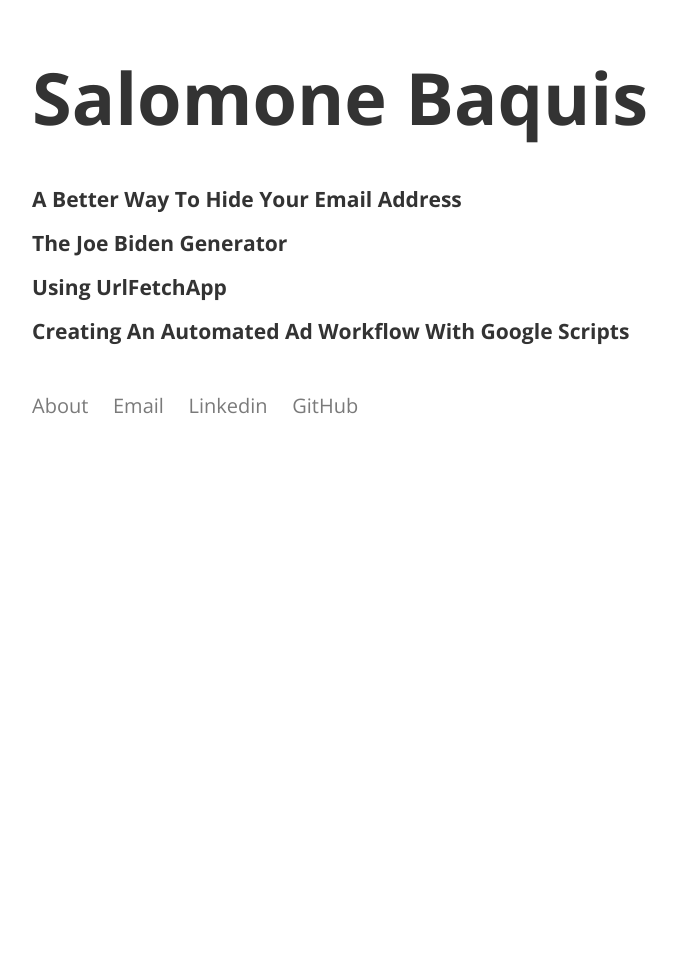
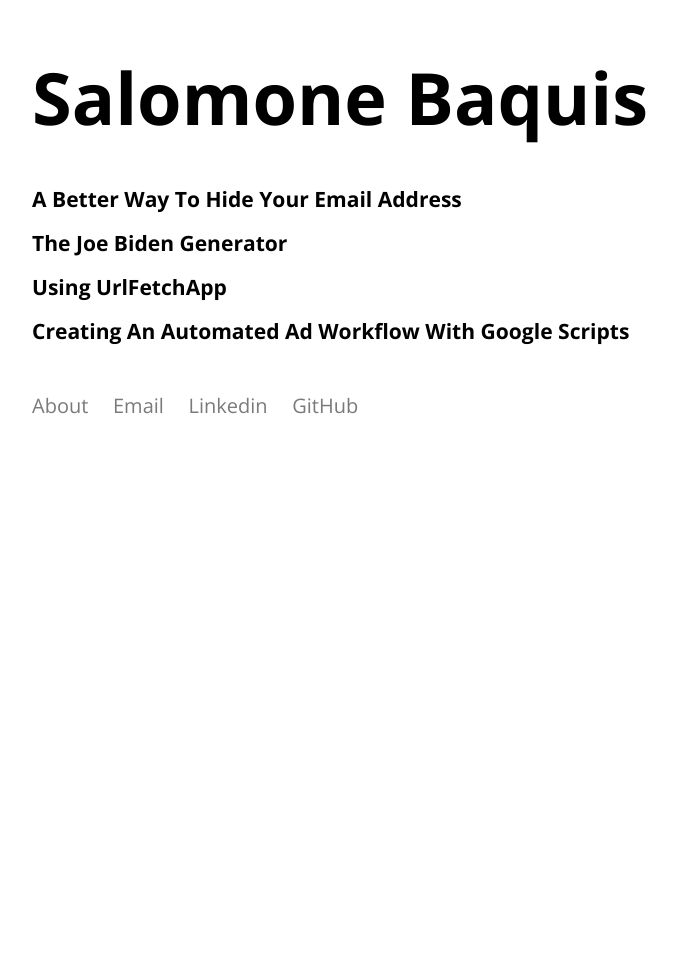
Before and after one commit to salomoneb/site, a Jekyll site: the page built from index.html, in a window 1280 px wide. Shown: the whole page, without its empty margins (208-885 px from the left). Built offline with Jekyll 4.4.1, drawn with Linux system fonts in a browser that asks for light colours.

Commit message:
removed wrapper from post layout

```diff
--- a/_layouts/post.html
+++ b/_layouts/post.html
@@ -1,7 +1,5 @@
 ---
 layout: default
 ---
-<main class="wrapper">
 {% if page.url != "/about/" %}<div class="date"><span>{{page.date | date: '%B %d, %Y'}}</span></div>{% endif %}
 {{content}}
-</main>
--- a/_sass/style.scss
+++ b/_sass/style.scss
@@ -3,6 +3,7 @@
 }
 body {
   max-width: $content-width;
+  width: 90%;
   font-family: $base-font-family;
   margin: 0 auto;
   line-height: $base-line-height;
--- a/css/main.scss
+++ b/css/main.scss
@@ -13,7 +13,7 @@
 
 $spacing-unit:     30px;
 
-$dark-text-color:  #333;
+$dark-text-color:  #000;
 $light-text-color: #7a7a7a;
 $brand-color:			 #0081e9;
 
```
Also changed, not shown: 1 other file.
